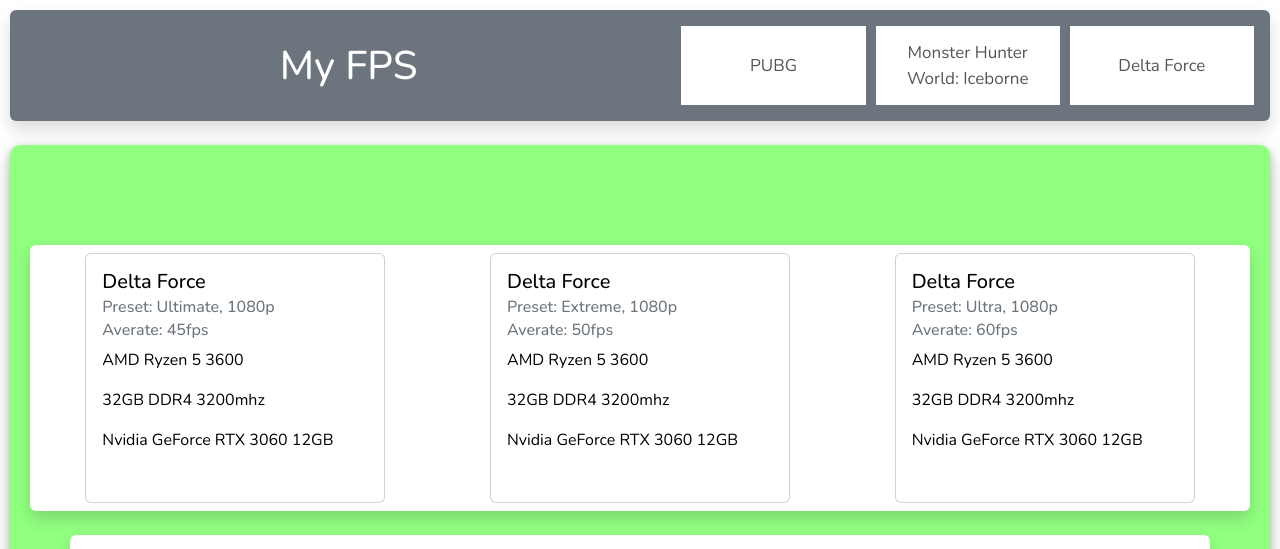
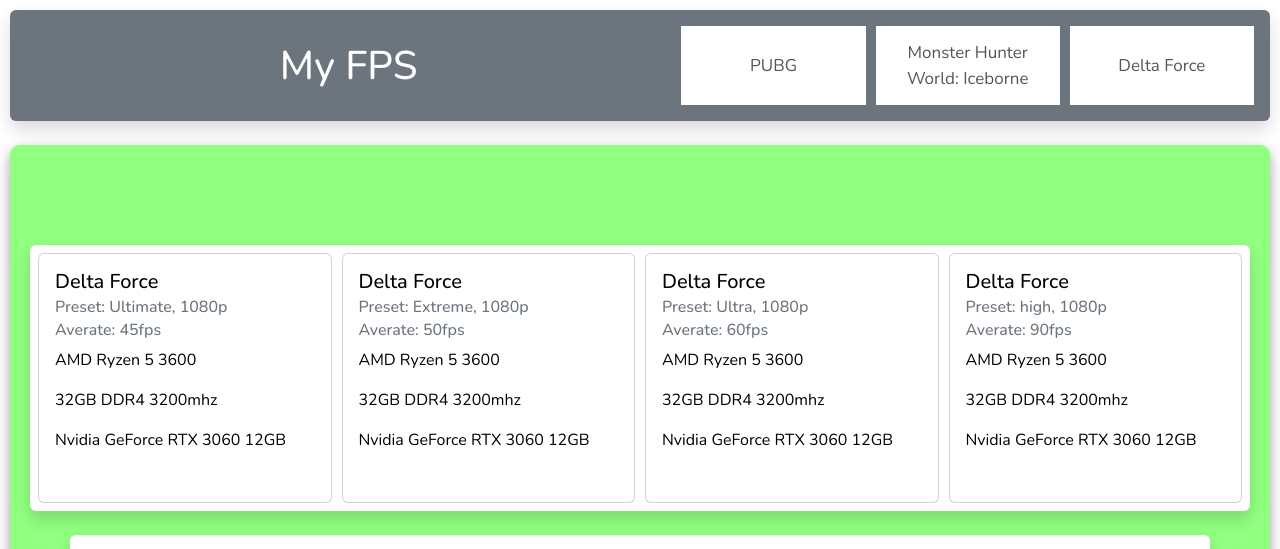
Before and after one commit to DoharDNR/MyFPS, a plain HTML site: page index.html in a window 1280 px wide. Both pictures are taken after a click on the button "Delta Force". Shown: the top 549 px of the page. Drawn offline with nearby package versions, Linux system fonts and the light colour scheme.

Commit message:
Update Content
- Added Delta Force High preset.
- Menambahkan Delta Force preset High.

```diff
--- a/index.html
+++ b/index.html
@@ -253,6 +253,17 @@
                     <p class="card-text">Nvidia GeForce RTX 3060 12GB</p>
                 </div>
             </a>
+
+            <a href="#df-set-high" class="card card-size">
+                <div class="card-body">
+                    <h5 class="card-title">Delta Force</h5>
+                    <h6 class="card-subtitle mb-2 text-muted">Preset: high, 1080p</h6>
+                    <h6 class="card-subtitle mb-2 text-muted">Averate: 90fps</h6>
+                    <p class="card-text">AMD Ryzen 5 3600</p>
+                    <p class="card-text">32GB DDR4 3200mhz</p>
+                    <p class="card-text">Nvidia GeForce RTX 3060 12GB</p>
+                </div>
+            </a>
         </section>
 
         <br>
@@ -279,6 +290,13 @@
                 </div>
             </div>
 
+            <div class="card" id="df-set-high">
+                <div class="card-body">
+                    <h5 class="card-title center">Showcase Delta Force Preset High 1080p</h5>
+                    <iframe src="https://www.youtube.com/embed/XnhoX3I0zcg?si=CZ8tjDiLAPxizpwz" frameborder="0"></iframe>
+                </div>
+            </div>
+
         </section>
 
         <div id="navbar">
@@ -286,6 +304,7 @@
                 <a href="#df-set-ultimate">Preset: Ultimate</a>
                 <a href="#df-set-extreme">Preset: Extreme</a>
                 <a href="#df-set-ultra">Preset: Ultra</a>
+                <a href="#df-set-high">Preset: High</a>
             </div>
         </div>
     </div>
```
